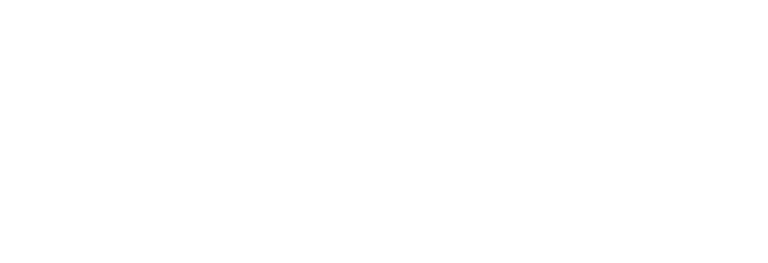
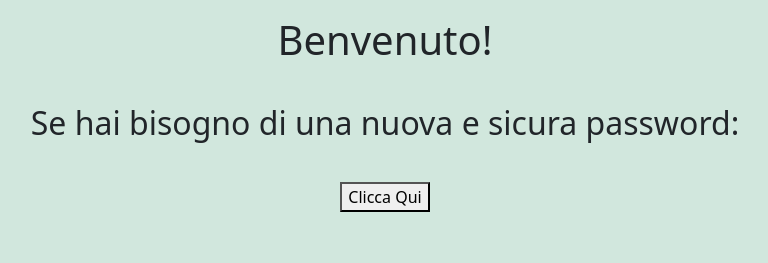
Before and after one commit to alecasentini/js-pwdgen-wannabe, a plain HTML site: page index.html in a window 1280 px wide. Shown: the whole page, without its empty margins (255-1023 px from the left). Drawn offline with nearby package versions, Linux system fonts and the light colour scheme.

Commit message:
Esercizio completato

```diff
--- a/assets/js/main.js
+++ b/assets/js/main.js
@@ -0,0 +1,16 @@
+
+function myFunction() {
+    const nome = prompt ("Qual è il tuo nome?","Mario")
+
+    const cognome = prompt ("Qual è il tuo cognome?","Rossi")
+
+    const colore = prompt ("Qual è il tuo colore preferito?","blu")
+
+    const pwd = nome+cognome+colore+21
+
+    const text = "La nostra equipe di esperti ti consiglia la seguente password ottimizzata per la tua sicurezza:"
+
+    document.getElementById("text").innerHTML = text;
+    document.getElementById("pwd").innerHTML = pwd;
+
+}
--- a/index.html
+++ b/index.html
@@ -4,11 +4,27 @@
     <meta charset="UTF-8">
     <meta http-equiv="X-UA-Compatible" content="IE=edge">
     <meta name="viewport" content="width=device-width, initial-scale=1.0">
-    <title>ocument</title>
+    <link href="https://cdn.jsdelivr.net/npm/bootstrap@5.3.0-alpha1/dist/css/bootstrap.min.css" rel="stylesheet" integrity="sha384-GLhlTQ8iRABdZLl6O3oVMWSktQOp6b7In1Zl3/Jr59b6EGGoI1aFkw7cmDA6j6gD" crossorigin="anonymous">
+    <title>Safe Password</title>
 </head>
-<body>
+<body class="bg-success-subtle vh-100 w-100">
+    <h1 class="text-center p-3">Benvenuto!</h1>
+    <h2 class="text-center p-3">Se hai bisogno di una nuova e sicura password:</h2>
+    <div class="d-flex justify-content-center p-3">
+        <button onclick="myFunction()" >Clicca Qui</button>
+    </div>
+
+    <h3 id="text" class="text-center p-3"></h3>
+    <p id="pwd" role="button" class="text-center text-danger fs-2 text-decoration-underline fw-semibold" data-bs-toggle="tooltip" data-bs-placement="bottom" data-bs-title="Copia"></p>
+
 
 
     <script src="./assets/js/main.js"></script>
+    <script src="https://cdn.jsdelivr.net/npm/@popperjs/core@2.11.6/dist/umd/popper.min.js" integrity="sha384-oBqDVmMz9ATKxIep9tiCxS/Z9fNfEXiDAYTujMAeBAsjFuCZSmKbSSUnQlmh/jp3" crossorigin="anonymous"></script>
+    <script src="https://cdn.jsdelivr.net/npm/bootstrap@5.3.0-alpha1/dist/js/bootstrap.min.js" integrity="sha384-mQ93GR66B00ZXjt0YO5KlohRA5SY2XofN4zfuZxLkoj1gXtW8ANNCe9d5Y3eG5eD" crossorigin="anonymous"></script>
+    <script>
+        const tooltipTriggerList = document.querySelectorAll('[data-bs-toggle="tooltip"]')
+        const tooltipList = [...tooltipTriggerList].map(tooltipTriggerEl => new bootstrap.Tooltip(tooltipTriggerEl))
+    </script>
 </body>
 </html>
```
